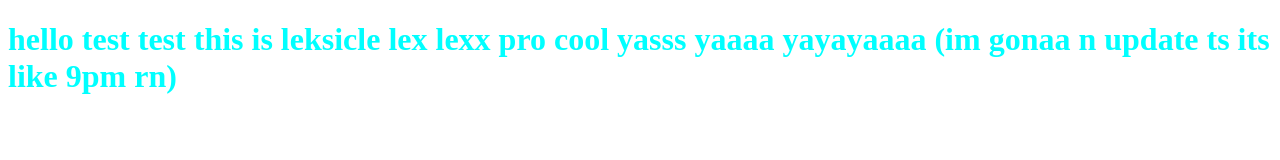
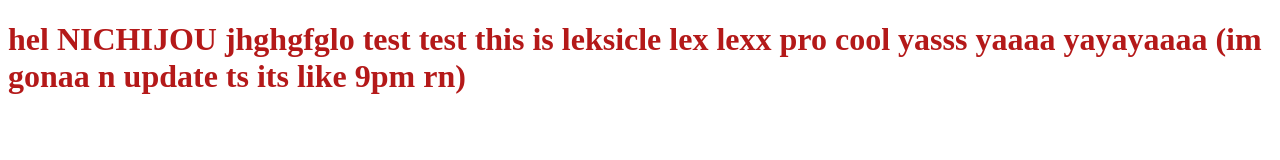
Before and after one commit to leksicle/Heleo, a plain HTML site: page index.html in a window 1280 px wide. Drawn offline with Linux system fonts and the light colour scheme.

Commit message:
second commit bruh heh

```diff
--- a/index.html
+++ b/index.html
@@ -9,7 +9,11 @@
 <body>
 
 
-    <h1>hello test test this is leksicle lex lexx pro cool yasss yaaaa yayayaaaa (im gonaa n update ts its like 9pm rn)</h1>
+    <h1>hel
+
+        NICHIJOU
+
+        jhghgfglo test test this is leksicle lex lexx pro cool yasss yaaaa yayayaaaa (im gonaa n update ts its like 9pm rn)</h1>
 
 
 </body>
--- a/indexStyle.css
+++ b/indexStyle.css
@@ -1,5 +1,5 @@
 h1 {
 
-color: aqua;
+color: rgb(180, 25, 25);
 
 }
```
